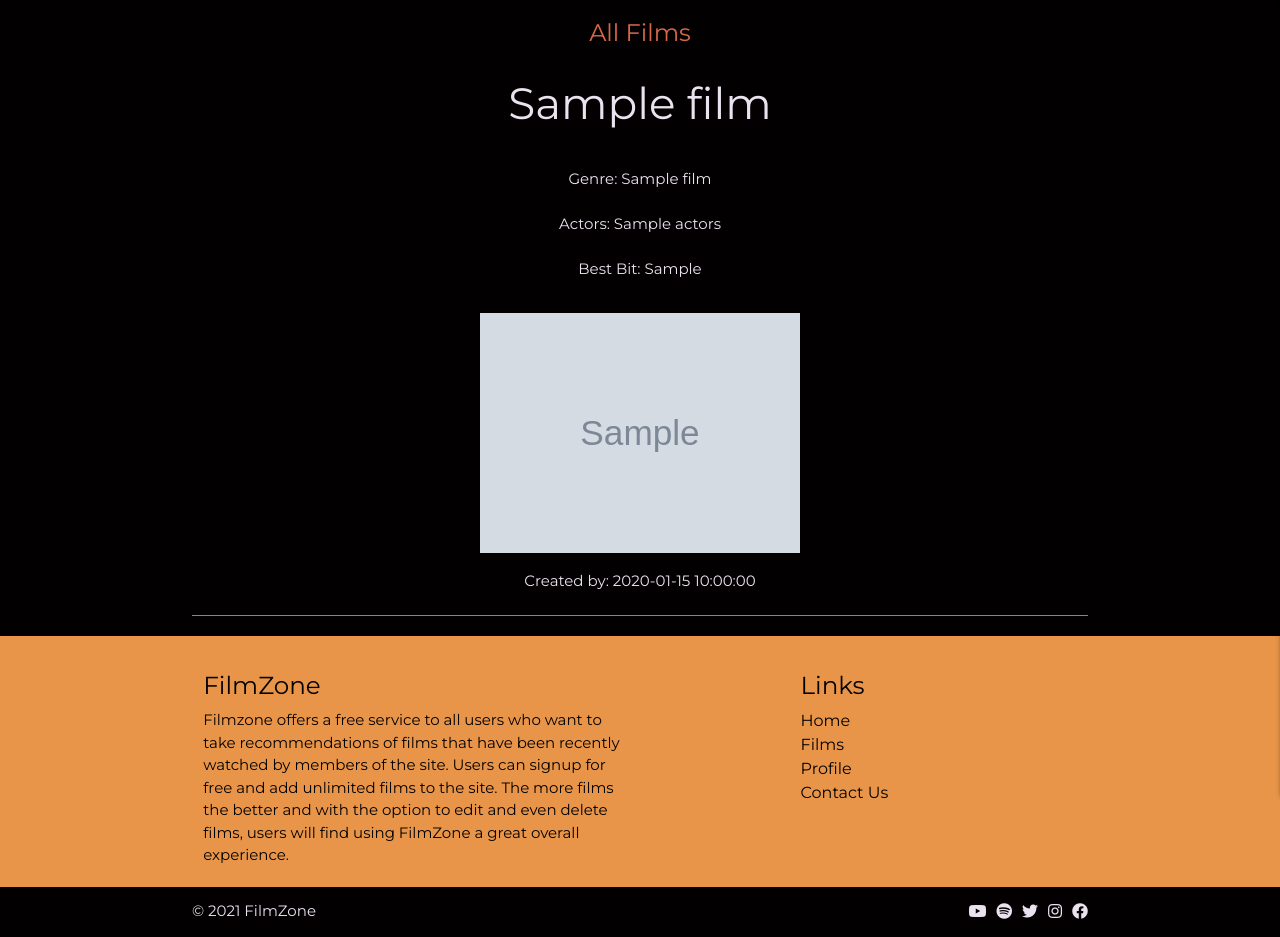
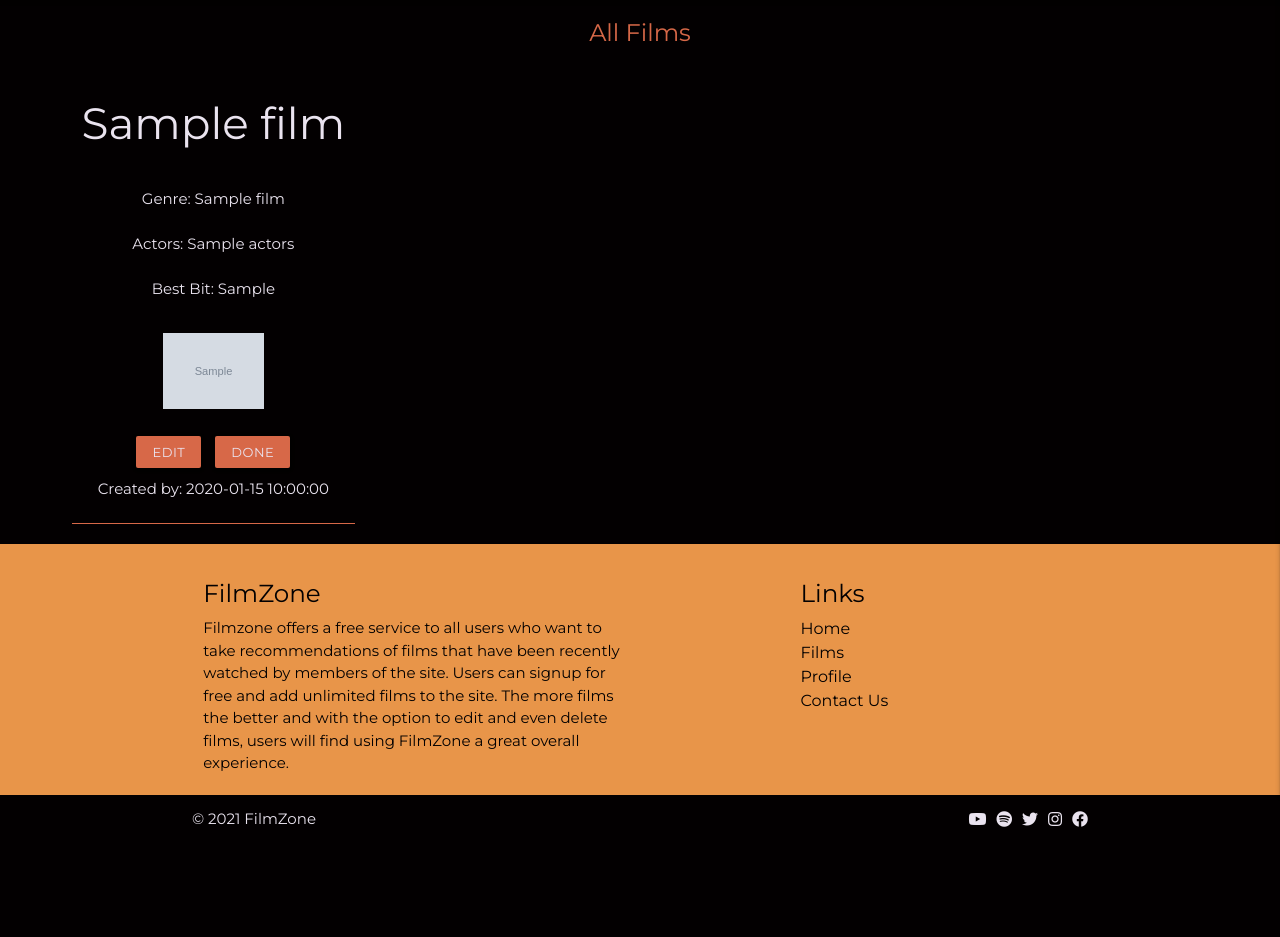
Before and after one commit to liamwalsh1980/Milestone-Project-3, a Flask app: page /films in a window 1280 px wide. Shown: the part 64-1001 px from the top of the page. After the commit the page ends 891 px from the top, so only its background shows below. Run offline with Flask 2, Linux system fonts and the light colour scheme; the visitor is signed in with stand-in values (Sample User, id 1); grey boxes marked "Sample" are stand-in pictures; a database or web service that is not in the repository returns one stand-in record (values such as "Sample title"); some libraries are stand-ins or nearby versions; some web fonts are replaced.

Commit message:
Updated films template columns

```diff
--- a/app.py
+++ b/app.py
@@ -152,9 +152,21 @@ def add_film():
     return render_template("add_film.html", genres=genres)
 
 
-# Function to enble users to edit their films already added to the site
+# Function to enable users to edit their films already added to the site
 @app.route("/edit_film/<film_id>", methods=["GET", "POST"])
 def edit_film(film_id):
+    if request.method == "POST":
+        edit = {
+            "genre_name": request.form.get("genre_name"),
+            "film_name": request.form.get("film_name"),
+            "actors": request.form.get("actors"),
+            "best_bit": request.form.get("best_bit"),
+            "image": request.form.get("image"),
+            "media_clip": request.form.get("media_clip"),
+            "created_by": session["user"]
+        }
+        mongo.db.films.update({"_id": ObjectId(film_id)}, edit)
+        flash("Film Updated Successfully")
     # This is using the ObjectId imported at the top of this file
     # The Id needs to be converted into a BSON data-type
     film = mongo.db.films.find_one({"_id": ObjectId(film_id)})
--- a/templates/films.html
+++ b/templates/films.html
@@ -4,26 +4,37 @@
     <!-- Subheader text -->
     <section>
         <div class="row">
-            <div class="col-12 md-6 subheader">All Films</div>
+            <div class="col-12 subheader">All Films</div>
         </div>
     </section>
-    <!-- Accordion from Materialize -->
+    <!-- -->
     <section>
         <div class="row center">
-            <div class="col-12 md-6">
-                <!-- Jinja templating language -->
-                <!-- for loop to iterate through the films from MongoDB -->
-                {% for film in films %}
+            <!-- Jinja templating language -->
+            <!-- for loop to iterate through the films from MongoDB -->
+            {% for film in films %}
+                <div class="col l4 m6 s12">
                     <h3>{{ film.film_name }}</h3></br>
                     <p>Genre: {{ film.genre_name }}</p><br>
                     <p>Actors: {{ film.actors }}</p><br>
                     <p>Best Bit: {{ film.best_bit }}</p><br>
-                    <img class="img_films center-align" src="{{ film.image }}" alt="film image"><br>
+                    <img class="img_films center-align" src="{{ film.image }}" alt="film image">
+                    <br>
+                    <!-- Admin access to all films to edit/delete -->
+                    {% if session["user"] == "admin" %}
+                        <a href="{{ url_for('edit_film', film_id=film._id) }}" class="btn-small">Edit</a>
+                        <a href="" class="btn-small">Done</a>
+                    <!-- Logged in user has access to all their films added to edit/delete -->
+                    {% elif session.user|lower == film.created_by|lower %}
+                        <a href="{{ url_for('edit_film', film_id=film._id) }}" class="btn-small">Edit</a>
+                        <a href="" class="btn-small">Done</a>
+                    <!-- Logged out or unregistered users do not have access to edit/delete films -->
+                    {% endif %}
                     <p>Created by: {{ film.created_by }}</p>
                     <br>
                     <div class="line-break container"></div>
-                {% endfor %}
-            </div>
+                </div>
+            {% endfor %}
         </div>
     </section>
 
```
